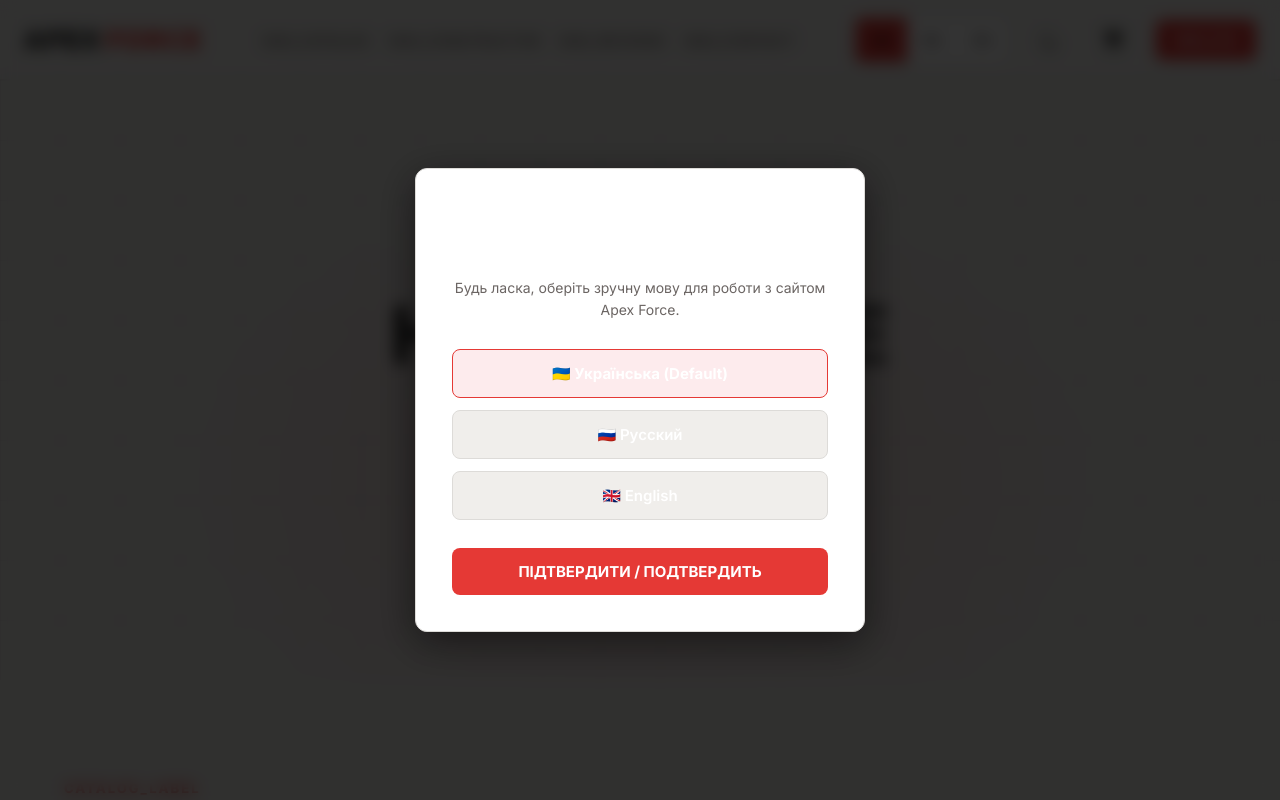
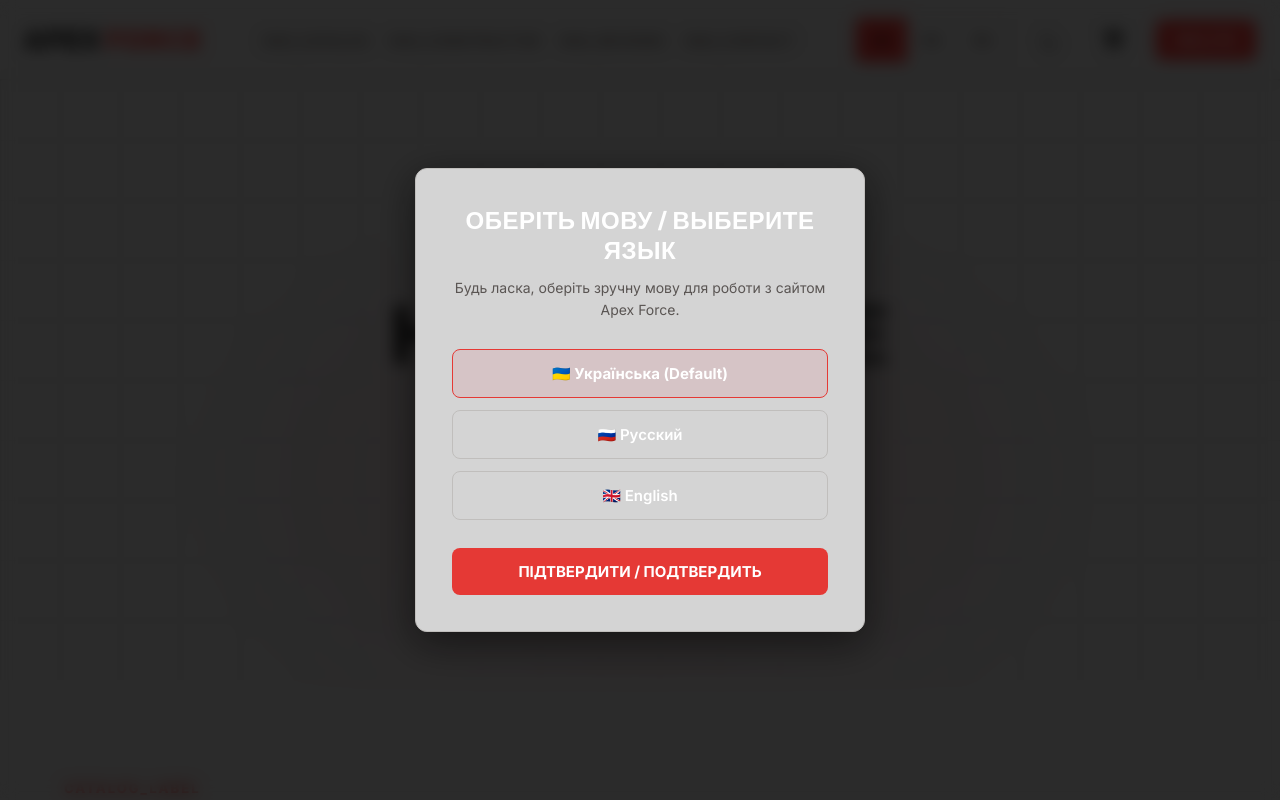
Before and after one commit to justknazev-sketch/apex, a Next.js app: page / in a window 1280 px wide. Shown: the top 800 px of the page. Built offline with nearby package versions, Linux system fonts and the light colour scheme; no server answers; the database is empty.

Commit message:
ui: change light theme background to match product photo color #D4D4D4 exactly

```diff
--- a/src/app/globals.css
+++ b/src/app/globals.css
@@ -3,24 +3,24 @@
   --red-hover: #C62828;
   --red-glow: rgba(229, 57, 83, 0.22);
 
-  --bg-dark: #F0EEEB;
-  --bg-card: #FFFFFF;
-  --bg-card-hover: #F8F7F5;
-  --bg-input: #F2F0ED;
-
-  --border-light: #DDDBD8;
+  --bg-dark: #D4D4D4;
+  --bg-card: #D4D4D4;
+  --bg-card-hover: #C9C9C9;
+  --bg-input: #FFFFFF;
+
+  --border-light: #C0BEBC;
   --border-focus: #E53935;
 
   --text-primary: #1A1A1A;
-  --text-secondary: #6B6563;
-  --text-muted: #9A9896;
+  --text-secondary: #5A5553;
+  --text-muted: #8A8886;
 
   --transition-smooth: all 0.25s cubic-bezier(0.4, 0, 0.2, 1);
-  --glass-bg: rgba(244, 242, 239, 0.92);
+  --glass-bg: rgba(212, 212, 212, 0.92);
 
   /* Theme-specific variables */
   --photo-wrap-bg: #D4D4D4;
-  --footer-bg: #E8E6E3;
+  --footer-bg: #C8C6C3;
   --hero-h1-gradient: linear-gradient(160deg, #111111 0%, #333333 50%, #666666 100%);
   --footer-logo-apex: var(--text-primary);
   --grid-line-color: rgba(0, 0, 0, 0.05);
```
